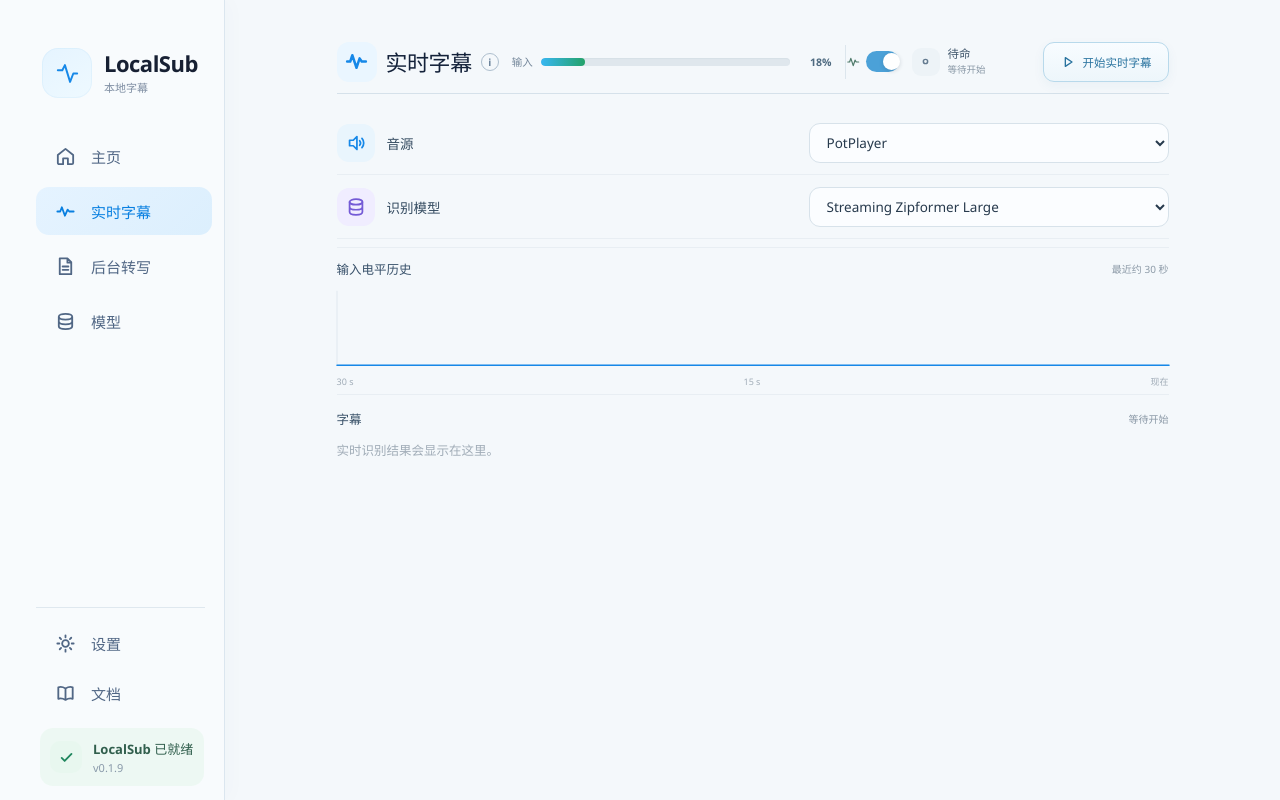
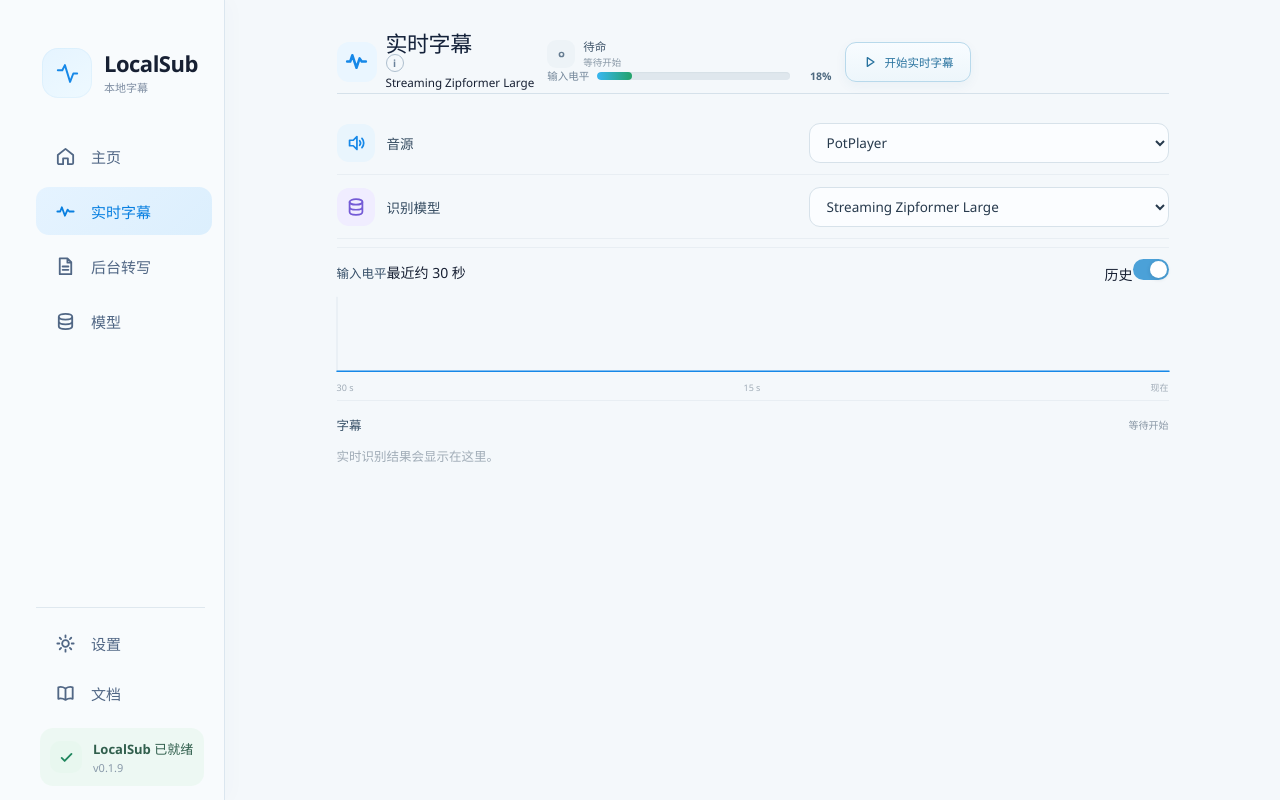
Before and after one commit to FenLynn/gpt-pub, a Vue app in the folder projects/1-桌面软件/105-LocalSub/src/LocalSub/WebUi/: page / in a window 1280 px wide. Both pictures are taken after a click on the button "实时字幕". Built offline with nearby package versions, Linux system fonts and the light colour scheme.

Commit message:
P105: consolidate v0.1.9 realtime hierarchy

```diff
--- a/projects/1-桌面软件/105-LocalSub/src/LocalSub/WebUi/src/App.vue
+++ b/projects/1-桌面软件/105-LocalSub/src/LocalSub/WebUi/src/App.vue
@@ -114,7 +114,7 @@ const sideStatusSecondary = computed(() => {
     return snapshot.value.system.autoStartStatus || "自动启动";
   if (!liveModelReady.value) return "实时模型未就绪";
   if (!inputReady.value) return "等待音源";
-  return "v" + (snapshot.value?.app.productVersion ?? "0.1.8");
+  return "v" + (snapshot.value?.app.productVersion ?? "0.1.9");
 });
 const sideStatusTip = computed(() => {
   const core = coreReady.value ? "Core 就绪" : "Core 未就绪";
@@ -552,21 +552,13 @@ onBeforeUnmount(() => {
           <header class="live-topbar">
             <div class="live-title">
               <span class="compact-feature live"><svg viewBox="0 0 24 24"><path d="M3 12h3l2-6 4 12 3-9 2 3h4"></path></svg></span>
-              <h2>实时字幕</h2>
-              <span class="info-dot" data-tip="实时音频、VAD、Process Loopback 与 ASR 运行在 LocalSub.Core；Overlay 和 PotPlayer 窗口跟随由 Shell 管理。">i</span>
+              <div>
+                <div class="live-title-line"><h2>实时字幕</h2><span class="info-dot" data-tip="实时音频、VAD、Process Loopback 与 ASR 运行在 LocalSub.Core；Overlay 和 PotPlayer 窗口跟随由 Shell 管理。">i</span></div>
+                <small>{{ snapshot.live.modelName }}</small>
+              </div>
             </div>
 
-            <div class="instant-level" data-tip="轻量 live.level 通道约 30 Hz 更新，顶部电平不再依赖整页 Snapshot。">
-              <span>输入</span>
-              <div><i :style="{ width: Math.max(1, liveLevel * 100) + '%' }"></i></div>
-              <b>{{ Math.round(liveLevel * 100) }}%</b>
-            </div>
-
-            <label class="live-monitor-toggle" data-tip="显示或隐藏最近约 30 秒的单线输入电平历史。">
-              <svg viewBox="0 0 24 24"><path d="M3 12h3l2-6 4 12 3-9 2 3h4"></path></svg>
-              <span class="switch small-switch"><input type="checkbox" :checked="snapshot.settings.showLiveLevelHistory" @change="boolSetting('showLiveLevelHistory',$event)"><span></span></span>
-            </label>
-
+            <div class="live-task-center">
               <div class="live-task-status" :class="'state-' + liveState">
                 <span class="live-task-status-icon" aria-hidden="true">
                   <svg v-if="liveState === 'running'" viewBox="0 0 24 24"><path d="M8 5.5 18 12 8 18.5Z"></path></svg>
@@ -575,6 +567,13 @@ onBeforeUnmount(() => {
                   <svg v-else viewBox="0 0 24 24"><circle cx="12" cy="12" r="3"></circle></svg>
                 </span>
                 <div><strong>{{ liveStateLabel }}</strong><small>{{ liveRunning ? snapshot.live.source : snapshot.live.status }}</small></div>
+              </div>
+
+              <div class="instant-level" data-tip="直接对送入 ASR 的 16 kHz 单声道样本计算短时 RMS 电平，约 30 Hz 更新。">
+                <span>输入电平</span>
+                <div><i :style="{ width: Math.max(1, liveLevel * 100) + '%' }"></i></div>
+                <b>{{ Math.round(liveLevel * 100) }}%</b>
+              </div>
             </div>
 
             <div class="live-action-slot">
@@ -597,14 +596,22 @@ onBeforeUnmount(() => {
             </label>
           </section>
 
-          <section v-if="snapshot.settings.showLiveLevelHistory" class="waveform-section">
-            <div class="wave-head"><strong>输入电平历史</strong><span>最近约 30 秒</span></div>
+          <section class="waveform-section" :class="{ collapsed: !snapshot.settings.showLiveLevelHistory }">
+            <div class="wave-head">
+              <div><strong>输入电平</strong><span>最近约 30 秒</span></div>
+              <label class="wave-history-toggle" data-tip="显示或隐藏最近约 30 秒的输入电平历史。">
+                <span>历史</span>
+                <span class="switch small-switch"><input type="checkbox" :checked="snapshot.settings.showLiveLevelHistory" @change="boolSetting('showLiveLevelHistory',$event)"><span></span></span>
+              </label>
+            </div>
+            <template v-if="snapshot.settings.showLiveLevelHistory">
               <svg class="level-wave" viewBox="0 0 100 42" preserveAspectRatio="none" aria-label="最近约 30 秒输入电平历史">
                 <line class="axis axis-x" x1="0" y1="38" x2="100" y2="38"></line>
                 <line class="axis axis-y" x1="0" y1="4" x2="0" y2="38"></line>
                 <polyline :points="waveformPoints"></polyline>
               </svg>
               <div class="wave-axis"><span>30 s</span><span>15 s</span><span>现在</span></div>
+            </template>
           </section>
 
           <section class="transcript-section">
```
Lines whose indentation alone changed are shown as unchanged.
